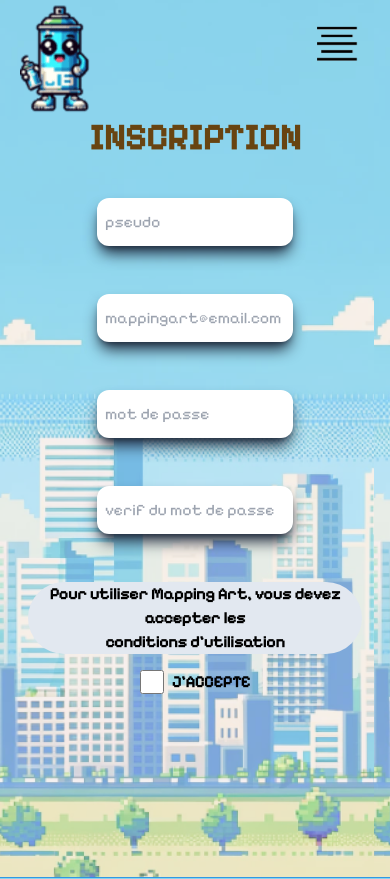
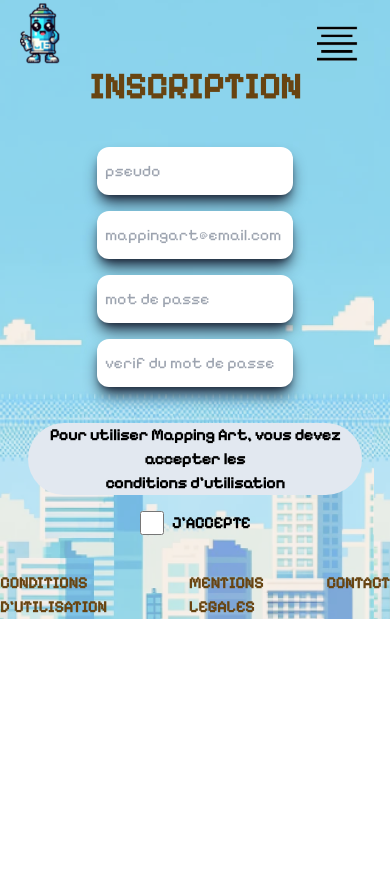
Before and after one commit to WildCodeSchool-2023-09/JS-RemoteFR-CrewStillant-P3-StreetHunter, a React (Vite) app in the folder frontend/: page /signup in a window 390 px wide. Shown: the top 879 px of the page. After the commit the page ends 844 px from the top, so only its background shows below. Built offline with nearby package versions, Linux system fonts and the light colour scheme.

Commit message:
css done on registrer page

```diff
--- a/frontend/src/components/Navigation/Footer.jsx
+++ b/frontend/src/components/Navigation/Footer.jsx
@@ -1,7 +1,7 @@
 import { NavLink } from "react-router-dom";
 
 export default function Footer() {
-  const navLinks = [
+  const footerLinks = [
     {
       path: "/instructions",
       title: "CONDITIONS D'UTILISATION",
@@ -18,8 +18,8 @@ export default function Footer() {
   return (
     <div>
       <footer className="mt-5">
-        <ul className="flex flex-row justify-evenly text-xl font-semibold text-primary">
-          {navLinks.map((n) => (
+        <ul className="flex flex-row justify-evenly lg:text-xl font-semibold text-primary">
+          {footerLinks.map((n) => (
             <li key={n.title}>
               <NavLink
                 className="hover:text-slate-800 active:text-slate-500"
--- a/frontend/src/components/Navigation/NavBar.jsx
+++ b/frontend/src/components/Navigation/NavBar.jsx
@@ -28,7 +28,12 @@ export default function NavBar() {
     <div className="">
       <nav className="flex flex-row justify-between md:justify-normal md:mr-4 text-xl font-semibold text-primary_color ">
         <NavLink to="/home">
-          <img alt="logo" src={steve} className="ml-5 hover:animate-spin" />
+          <img
+            alt="logo"
+            src={steve}
+            // width={50}
+            className="ml-5 hover:animate-spin w-10"
+          />
         </NavLink>
         <BurgerMenu
           navLinks={navLinks}
--- a/frontend/src/components/UserComponents/RegisterForm.jsx
+++ b/frontend/src/components/UserComponents/RegisterForm.jsx
@@ -28,7 +28,7 @@ export default function RegisterForm() {
         className="text-center lg:text-2xl lg:font-extrabold"
         onSubmit={handleSubmit(onSubmit)}
       >
-        <div className="flex flex-col gap-12 lg:gap-10">
+        <div className="flex flex-col gap-4 lg:gap-6 ">
           <div>
             <input
               type="text"
@@ -109,8 +109,8 @@ export default function RegisterForm() {
               </p>
             )}
           </div>
-          <div className="">
-            <p className="mx-7 font-semibold bg-slate-200 rounded-full">
+          <div className="mt-5">
+            <p className="mx-7 font-semibold bg-slate-200 rounded-full ">
               {" "}
               Pour utiliser Mapping Art, vous devez accepter les
               <p>conditions d'utilisation</p>
@@ -125,7 +125,7 @@ export default function RegisterForm() {
               <p className="ml-2 font-semibold"> J'ACCEPTE</p>
             </div>
           </div>
-          <div className="mt-4">
+          <div>
             {checked && (
               <button type="submit">
                 <img
--- a/frontend/src/pages/NotFoundPage.jsx
+++ b/frontend/src/pages/NotFoundPage.jsx
@@ -2,7 +2,7 @@ import joke from "../assets/ezgif.com-resize.gif";
 
 export default function NotFoundPage() {
   return (
-    <div className="pb-12">
+    <div className="pb-20">
       <div className="flex flex-row justify-center font-extrabold text-6xl mb-4 text-primary mt-10 ">
         OUPS! ...
       </div>
--- a/frontend/src/pages/UserPages/RegisterPage.jsx
+++ b/frontend/src/pages/UserPages/RegisterPage.jsx
@@ -2,7 +2,7 @@ import RegisterForm from "../../components/UserComponents/RegisterForm";
 
 export default function RegisterPage() {
   return (
-    <div className="h-[100vh]">
+    <div>
       <h1 className=" flex flex-row justify-center font-extrabold text-4xl md:text-5xl lg:text-6xl mb-4 text-primary mt-0">
         {" "}
         INSCRIPTION{" "}
--- a/frontend/src/tailwind.css
+++ b/frontend/src/tailwind.css
@@ -2,3 +2,9 @@
 @tailwind base;
 @tailwind components;
 @tailwind utilities;
+
+/* *{
+    outline : 1px solid red;
+
+  }
+   */
```
